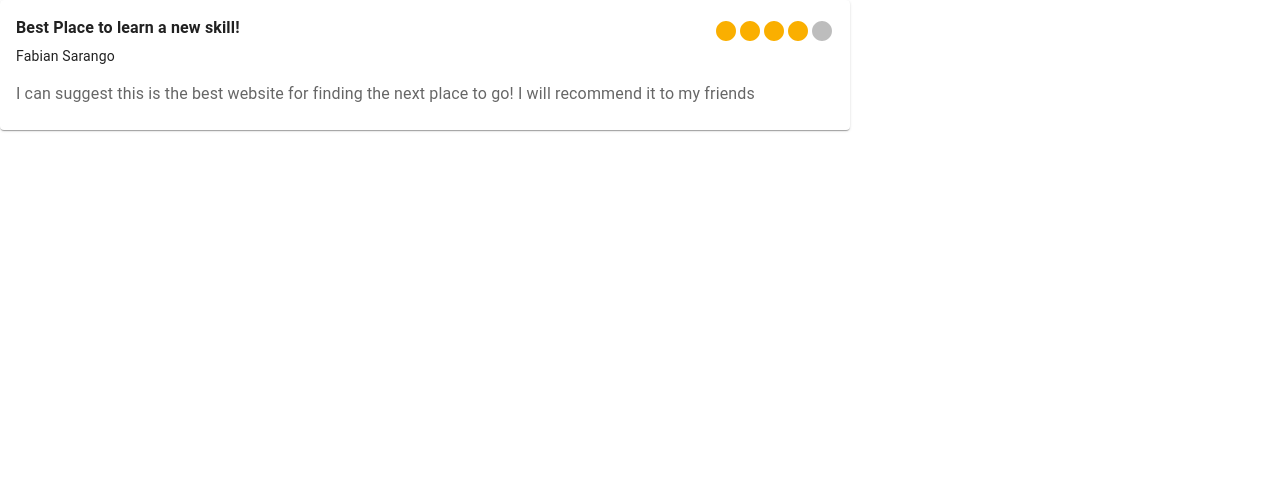
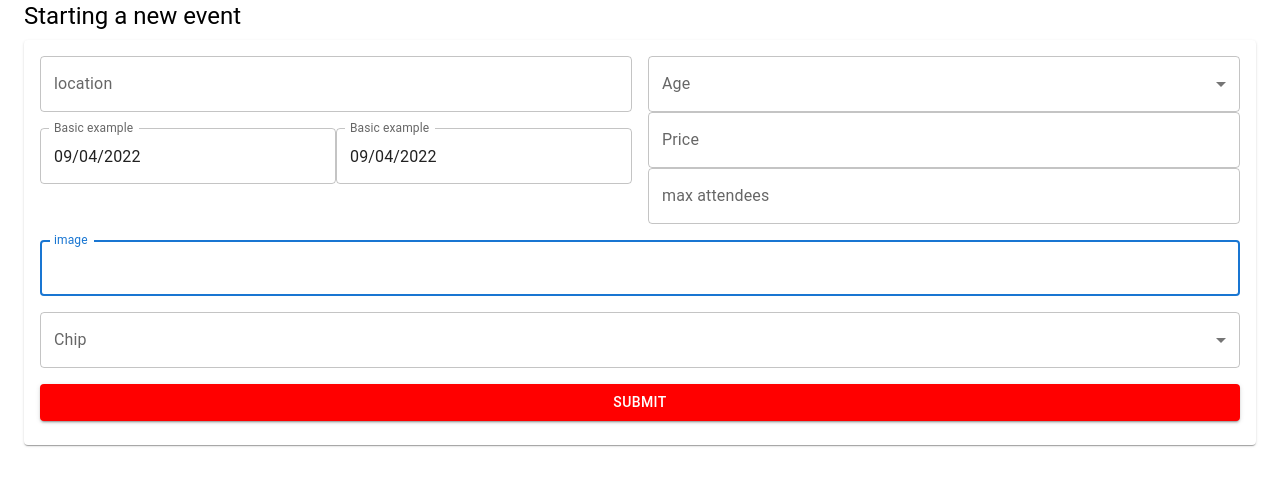
Before and after one commit to RamiElsayed/tap-tap-go, a React (Create React App) app in the folder client/: page / in a window 1280 px wide. Shown: the top 486 px of the page. Built offline with nearby package versions, Linux system fonts and the light colour scheme.

Commit message:
fixed errors

```diff
--- a/client/src/App.js
+++ b/client/src/App.js
@@ -3,11 +3,12 @@ import "./App.css";
 import Profile from "./Pages/Profile";
 import Landing from "./Pages/Landing";
 import EventPage from "./Pages/EventPage";
+import EventForm from "./components/Eventform/index";
 
 function App() {
   return (
     <>
-      <EventPage />
+      <EventForm />
     </>
   );
 }
```
Also changed, not shown: client/package.json (+10 -8 lines), 1 other file (tests, documents, lock files or other folders).
